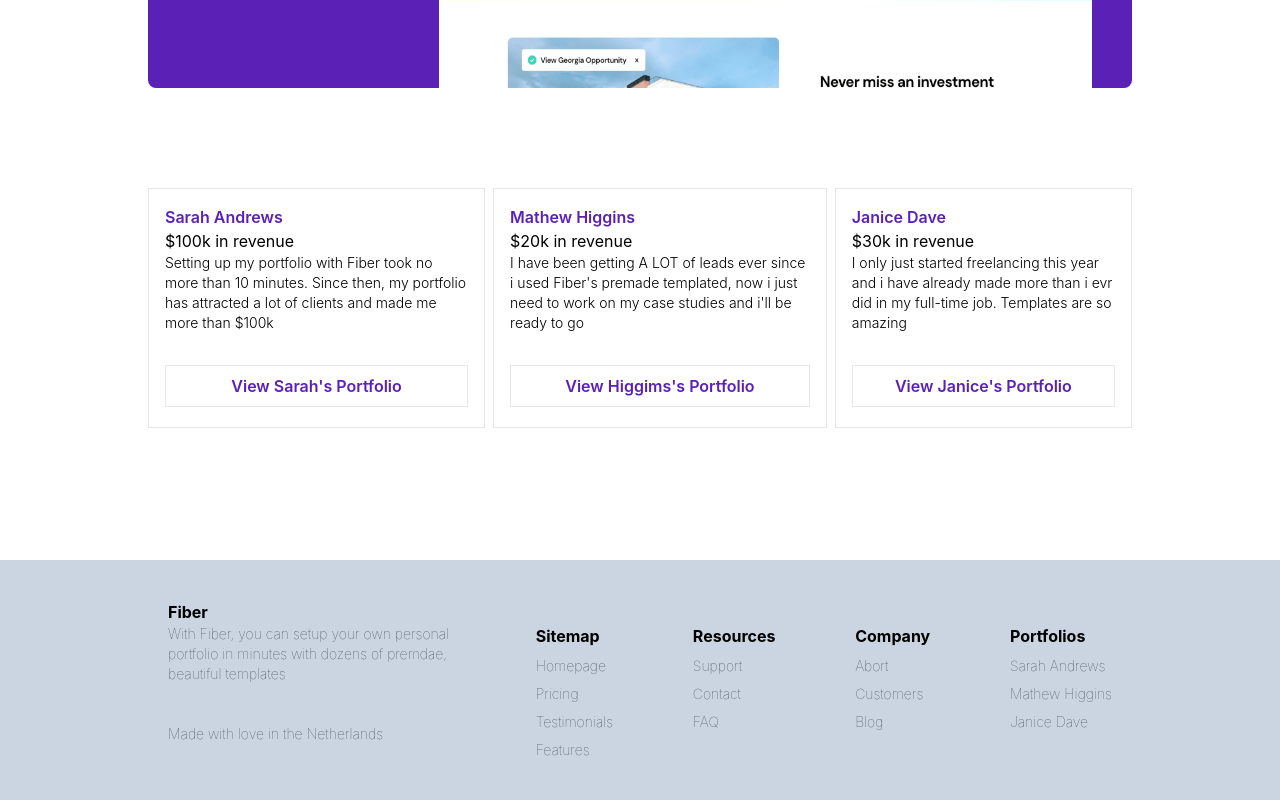
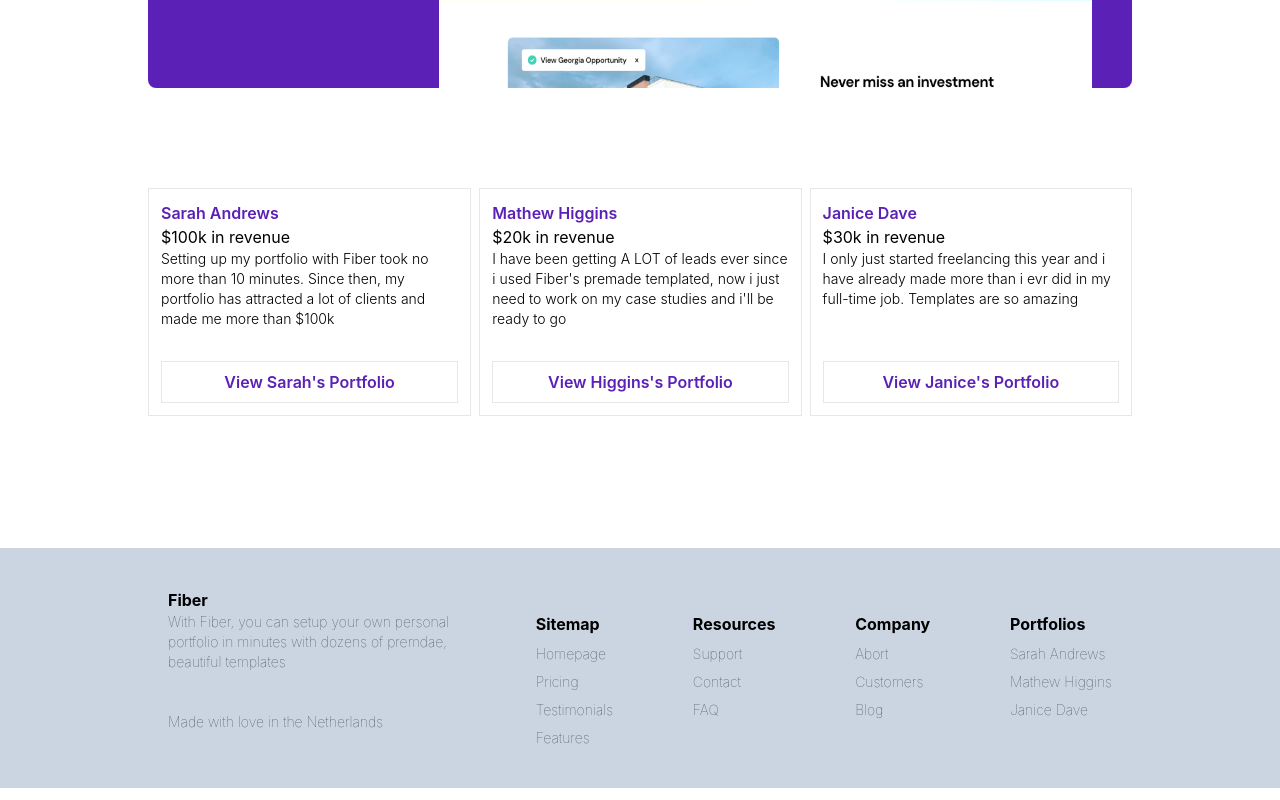
Before and after one commit to sonio-deji/fiber, a Next.js app: page / in a window 1280 px wide. Shown: the part 1739-2539 px from the top of the page. Built offline with nearby package versions, Linux system fonts and the light colour scheme.

Commit message:
final edit

```diff
--- a/pages/index.js
+++ b/pages/index.js
@@ -166,8 +166,8 @@ export default function Home() {
     </div>
 
     <div className='max-w-screen-lg mx-auto p-5'>
-    <div className='flex justify-between items-center space-x-2 mt-20 flex-col md:flex-row'>
-      <div className='border-gray-200 border p-4 h-60'>
+    <div className='flex justify-between items-center md:space-x-2 mt-20 flex-col md:flex-row'>
+      <div className='border-gray-200 border p-3'>
         <div className='font-semibold text-left '>
           <p className='text-violet-800'>Sarah Andrews</p>
           <p className='font-normal'>$100k in revenue</p>
@@ -175,15 +175,15 @@ export default function Home() {
         <p className='font-light text-sm h-28'>Setting up my portfolio with Fiber took no more than 10 minutes. Since then, my portfolio has attracted a lot of clients and made me more than $100k</p>
         <div className='w-70 border border-gray-200 text-violet-800 font-semibold text-center p-2'>View Sarah&apos;s Portfolio</div>
       </div>
-      <div className='border-gray-200 border p-4 h-60'>
+      <div className='border-gray-200 border p-3 w-full mt-6 md:mt-0'>
         <div className='font-semibold text-left '>
           <p className='text-violet-800'>Mathew Higgins</p>
           <p className='font-normal'>$20k in revenue</p>
         </div>
         <p className='font-light text-sm h-28'>I have been getting A LOT of leads ever since i used Fiber&apos;s premade templated, now i just need to work on my case studies and i&apos;ll be ready to go</p>
-        <div className='w-70 border border-gray-200 text-violet-800 font-semibold text-center p-2'>View Higgims&apos;s Portfolio</div>
+        <div className='w-70 border border-gray-200 text-violet-800 font-semibold text-center p-2 flex-nowrap'>View Higgins&apos;s Portfolio</div>
       </div>
-      <div className='border-gray-200 border p-4 h-60'>
+      <div className='border-gray-200 border w-full p-3 mt-6 md:mt-0'>
         <div className='font-semibold text-left '>
           <p className='text-violet-800'>Janice Dave</p>
           <p className='font-normal'>$30k in revenue</p>
```
